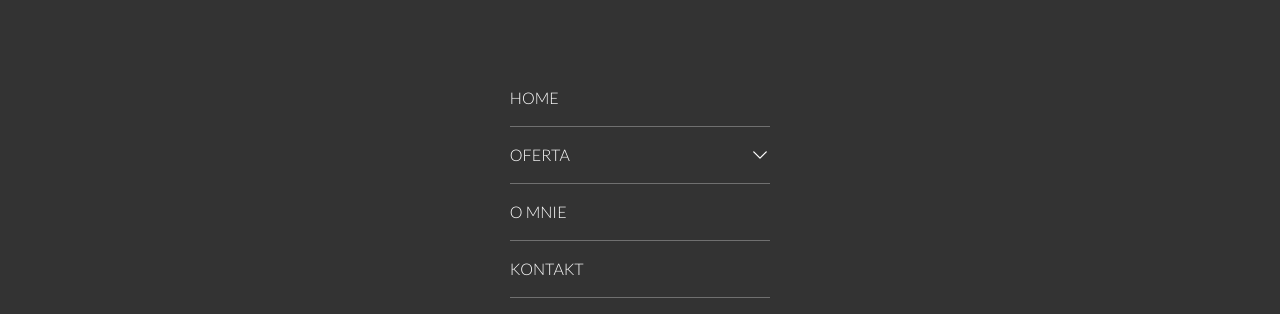
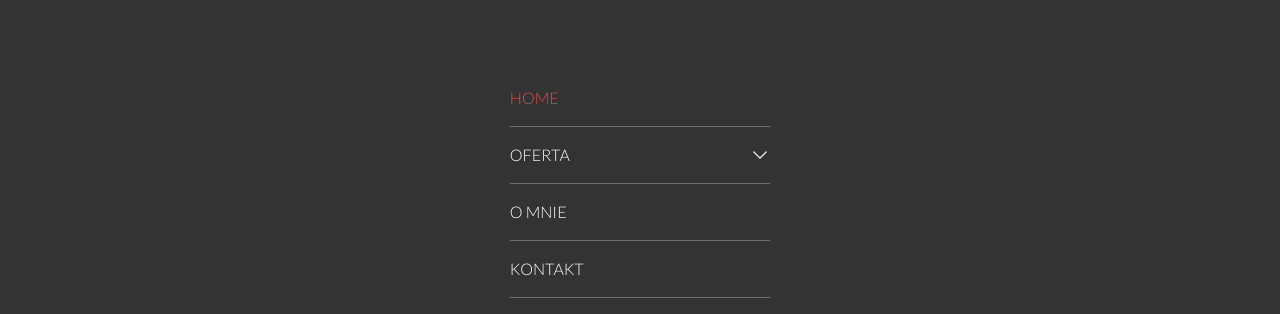
Before and after one commit to ArekKuna/Anna-Kolatorska-portfolio-draft, a Next.js app: page / in a window 1280 px wide. Both pictures are taken after a click on the element "MENU". Shown: the part 216-530 px from the top of the page. Built offline with nearby package versions, Linux system fonts and the light colour scheme.

Commit message:
feat: change styles of link in actual pathname

```diff
--- a/src/components/Header/MobileNav/MobileNavItem.tsx
+++ b/src/components/Header/MobileNav/MobileNavItem.tsx
@@ -5,10 +5,15 @@ import { MobileNavCategoryItem } from "./MobileNavCategoryItem";
 
 type MobileNavItemprops = {
   link: MobileNavigationMenu;
+  activeMenuLink: string;
   onClick: () => void;
 };
 
-export const MobileNavItem = ({ link, onClick }: MobileNavItemprops) => {
+export const MobileNavItem = ({
+  link,
+  activeMenuLink,
+  onClick,
+}: MobileNavItemprops) => {
   const [isOpen, setIsopen] = useState(false);
 
   const { chevronStyles, chevronOpenStyles, submenuStyles, subMenuOpenStyles } =
@@ -16,7 +21,11 @@ export const MobileNavItem = ({ link, onClick }: MobileNavItemprops) => {
 
   return (
     <>
-      <Link href={link.href} onClick={onClick} className="py-4 flex-1">
+      <Link
+        href={link.href}
+        onClick={onClick}
+        className={`${activeMenuLink} py-4 flex-1`}
+      >
         {link.text}
       </Link>
       <span
--- a/src/components/Header/MobileNav/MobileNavMenu.tsx
+++ b/src/components/Header/MobileNav/MobileNavMenu.tsx
@@ -1,3 +1,4 @@
+import { useRouter } from "next/router";
 import { MobileNavItem } from "./MobileNavItem";
 import { MobileMenuMap } from "../HeaderConfig";
 
@@ -6,17 +7,29 @@ type MobileNavMenuProps = {
 };
 
 export const MobileNavMenu = ({ onClick }: MobileNavMenuProps) => {
+  const router = useRouter();
+  const activePath = router.pathname;
+
   return (
     <nav className="flex justify-center items-center font-light uppercase">
       <ul className="h-full flex flex-col justify-center items-start">
-        {MobileMenuMap.map((link) => (
-          <li
-            key={link.id}
-            className="w-full flex flex-wrap justify-between items-center border-b-[1px] border-b-white/30"
-          >
-            <MobileNavItem link={link} onClick={onClick} />
-          </li>
-        ))}
+        {MobileMenuMap.map((link) => {
+          const activeMenuLink =
+            activePath === link.href ? "text-red-500 duration-1000" : "";
+
+          return (
+            <li
+              key={link.id}
+              className="w-full flex flex-wrap justify-between items-center border-b-[1px] border-b-white/30"
+            >
+              <MobileNavItem
+                activeMenuLink={activeMenuLink}
+                link={link}
+                onClick={onClick}
+              />
+            </li>
+          );
+        })}
       </ul>
     </nav>
   );
```
